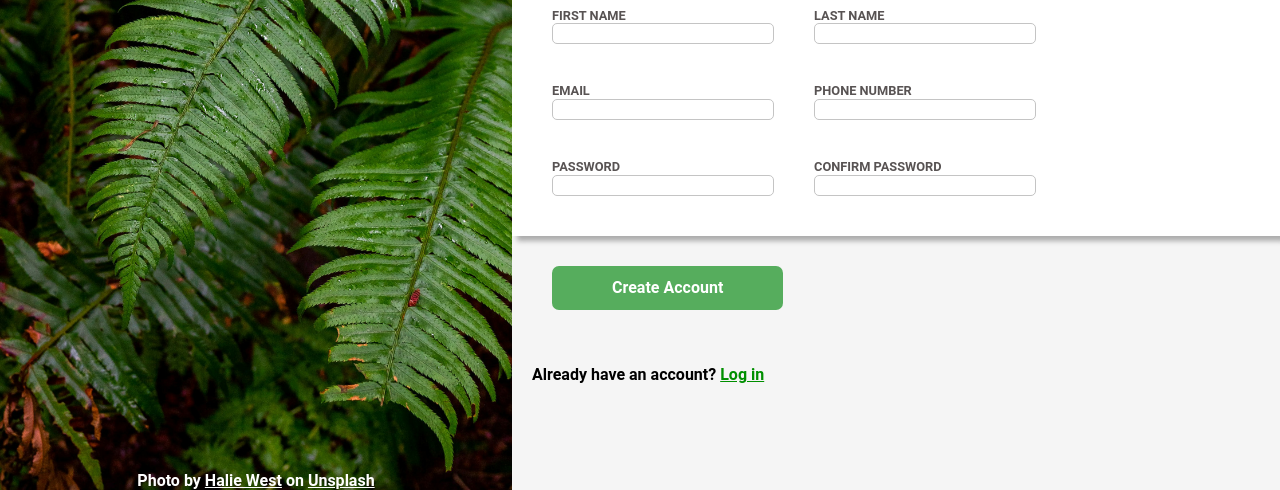
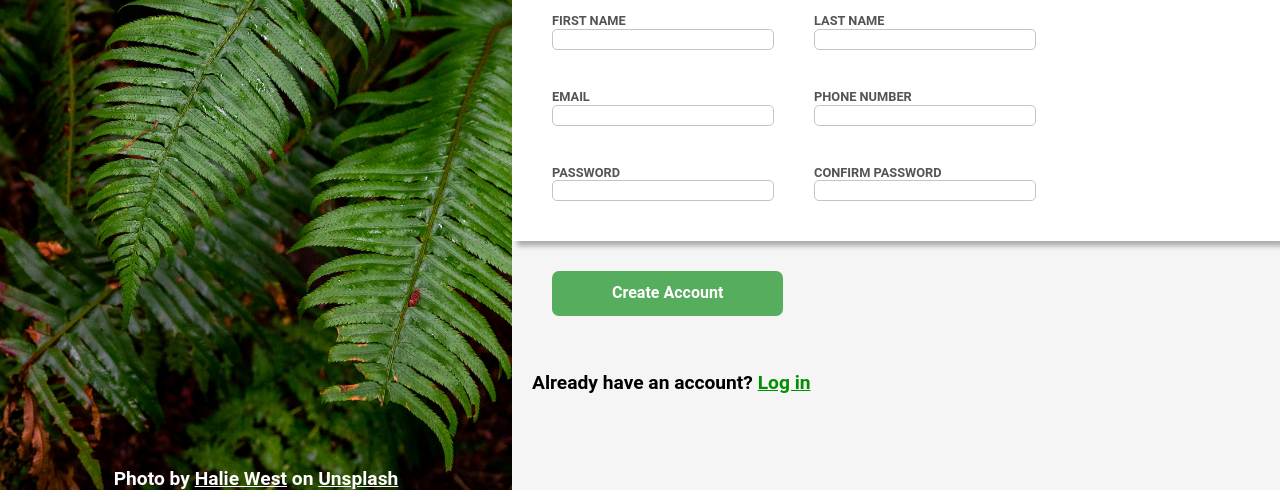
Before and after one commit to Astermite/sign-up-form, a plain HTML site: page index.html in a window 1280 px wide. Shown: the part 310-800 px from the top of the page. Drawn offline with Linux system fonts and the light colour scheme.

Commit message:
Adjust font size for better looks

```diff
--- a/style.css
+++ b/style.css
@@ -133,6 +133,9 @@ button[type='submit'] {
 a {
     color:rgb(0, 143, 0)
 }
+p {
+    font-size: 1.2rem;
+}
 
 input:invalid {
     border: 1px solid red;
```
